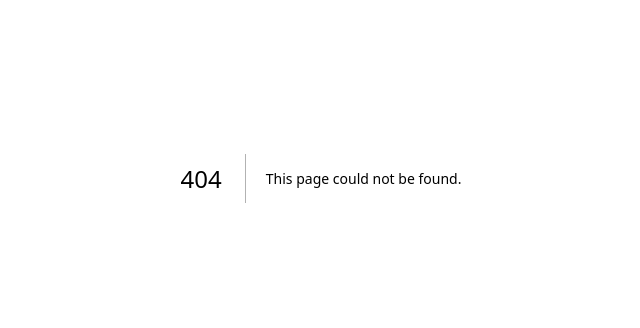
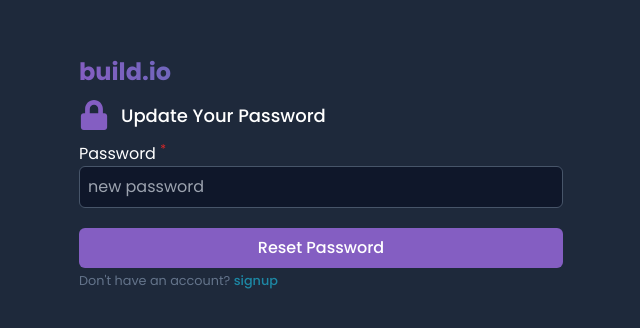
Before and after one commit to Blackbobs/build.io, a Next.js app: page /update-password in a window 1280 px wide. Before the commit this address had no page. Shown: the part 222-550 px from the top of the page, without its empty margins (319-959 px from the left). Built offline with nearby package versions, Linux system fonts and the light colour scheme.

Commit message:
feat:design the auth pages

```diff
--- a/package.json
+++ b/package.json
@@ -15,7 +15,7 @@
     "next": "14.2.3",
     "react": "^18",
     "react-dom": "^18",
-    "react-hook-form": "^7.52.0",
+    "react-hook-form": "^7.52.1",
     "react-hot-toast": "^2.4.1",
     "react-icons": "^5.2.1",
     "zod": "^3.23.8"
--- /dev/null
+++ b/src/app/(auth)/forgot-password/page.tsx
@@ -0,0 +1,9 @@
+import { ForgotPassword } from "@/components/AuthComponents";
+
+export default function page(){
+    return(
+        <div className="w-full h-screen flex items-center justify-center bg-slate-800">
+            <ForgotPassword/>
+        </div>
+    )
+}
--- /dev/null
+++ b/src/app/(auth)/update-password/page.tsx
@@ -0,0 +1,9 @@
+import { UpdatePassword } from "@/components/AuthComponents";
+
+export default function page(){
+    return(
+        <div className="w-full h-screen flex items-center justify-center bg-slate-800">
+            <UpdatePassword/>
+        </div>
+    )
+}
--- /dev/null
+++ b/src/components/AuthComponents/ForgotPassword.tsx
@@ -0,0 +1,77 @@
+'use client'
+import { resetPassword } from '@/utils/request/auth';
+import React from 'react'
+import { useForm } from 'react-hook-form';
+import { FaLock } from "react-icons/fa";
+import Loader from '../BasicComponents/Loader/Loader';
+import Link from 'next/link';
+
+const ForgotPassword: React.FC = () => {
+    const {
+        register,
+        handleSubmit,
+        formState: { errors, isSubmitting },
+        reset,
+      } = useForm();
+
+    //   const handleResetEmail = async (data) => {
+    //     try {
+    //       const response = await resetPassword(data);
+    //       console.log(response);
+    //       reset();
+    //     } catch (error) {
+    //       console.log(error);
+    //     }
+    //   };
+  return (
+    <section className='w-full md:max-w-[500px] text-white p-2'>
+<div className='my-3'><h1 className='logo_gradient text-2xl font-bold'>build.io</h1></div>
+<form>
+    <div className='flex items-center gap-3'>
+        <FaLock className='text-brand' size={30}/>
+        <h2 className='text-[18px] font-medium capitalize'>Reset your password</h2>
+    </div>
+    <div className="my-3">
+            <label className="block capitalize" htmlFor="email">
+              email <sup className="text-red-600">*</sup>
+            </label>
+            <input
+              {...register("email")}
+              className="bg-slate-900 p-2 border border-slate-600 rounded-md focus:outline-none w-full"
+              type="email"
+              placeholder="email"
+            />
+            <div>
+              {errors.email && (
+                <small className="text-red-500">{`${errors.email.message}`}</small>
+              )}
+            </div>
+          </div>
+          <div className="my-5 w-full">
+          <button
+            disabled
+            className="p-2 bg-brand rounded-md capitalize w-full focus:outline-none font-medium"
+            type="submit"
+          >
+            {" "}
+            {isSubmitting ? (
+              <div>
+                <Loader />
+              </div>
+            ) : (
+              <span>send email</span>
+            )}
+          </button>
+          <small className="text-slate-500">
+            Don't have an account?{" "}
+            <Link className="text-secondary font-medium" href={"/signup"}>
+              signup
+            </Link>
+          </small>
+        </div>
+</form>
+    </section>
+  )
+}
+
+export default ForgotPassword
--- a/src/components/AuthComponents/Login.tsx
+++ b/src/components/AuthComponents/Login.tsx
@@ -1,13 +1,14 @@
-import { signInWithEmail } from '@/utils/request/auth';
-import { userSchema } from '@/utils/schema';
-import { userType } from '@/utils/types';
-import { zodResolver } from '@hookform/resolvers/zod';
-import Link from 'next/link'
-import React from 'react'
-import { useForm } from 'react-hook-form';
-import Loader from '../BasicComponents/Loader/Loader';
+"use client";
+import React from "react";
+import { useForm } from "react-hook-form";
+import { login } from "@/utils/request/auth";
+import { userSchema } from "@/utils/schema";
+import { userType } from "@/utils/types";
+import { zodResolver } from "@hookform/resolvers/zod";
+import Link from "next/link";
+import Loader from "../BasicComponents/Loader/Loader";
 
-const Login = () => {
+const Login: React.FC = () => {
   const {
     register,
     handleSubmit,
@@ -17,9 +18,9 @@ const Login = () => {
     resolver: zodResolver(userSchema),
   });
 
-      const handleSignUp = async (data: userType) => {
+  const handleLogin = async (data: userType) => {
     try {
-          const response = await signInWithEmail(data);
+      const response = await login(data);
       console.log(response);
       reset();
     } catch (error) {
@@ -28,29 +29,44 @@ const Login = () => {
   };
 
   return (
-    <section className='w-full md:max-w-[500px] text-white p-2'>
-        <div className='my-3'><h1 className='logo_gradient text-2xl font-bold'>build.io</h1></div>
-        <form onSubmit={handleSubmit(handleSignUp)}>
-            <div className='leading-5 my-3'>
-                <h2 className='mt-3 font-medium'>Welcome back</h2>
-                <small className='text-slate-500'>Start collaborating with your team today</small>
+    <section className="w-full md:max-w-[500px] text-white p-2">
+      <div className="my-3">
+        <h1 className="logo_gradient text-2xl font-bold">build.io</h1>
+      </div>
+      <form onSubmit={handleSubmit(handleLogin)}>
+        <div className="leading-5 my-3">
+          <h2 className="mt-3 font-medium">Welcome back</h2>
+          <small className="text-slate-500">
+            Start collaborating with your team today
+          </small>
         </div>
         <div>
-
-                <div className='my-3'>
-                    <label className='block capitalize' htmlFor="email">email <sup className='text-red-600'>*</sup></label>
+          <div className="my-3">
+            <label className="block capitalize" htmlFor="email">
+              email <sup className="text-red-600">*</sup>
+            </label>
             <input
               {...register("email")}
-                     className='bg-slate-900 p-2 border border-slate-600 rounded-md focus:outline-none w-full' type="email" placeholder='email' />
+              className="bg-slate-900 p-2 border border-slate-600 rounded-md focus:outline-none w-full"
+              type="email"
+              placeholder="email"
+            />
             <div>
               {errors.email && (
                 <small className="text-red-500">{`${errors.email.message}`}</small>
               )}
             </div>
           </div>
-                <div className='my-3'>
-                    <label className='block capitalize' htmlFor="password">password <sup className='text-red-600'>*</sup></label>
-                    <input  {...register("password")} className='bg-slate-900 p-2 border border-slate-600 rounded-md focus:outline-none w-full' type="password" placeholder='password' />
+          <div className="my-3">
+            <label className="block capitalize" htmlFor="password">
+              password <sup className="text-red-600">*</sup>
+            </label>
+            <input
+              {...register("password")}
+              className="bg-slate-900 p-2 border border-slate-600 rounded-md focus:outline-none w-full"
+              type="password"
+              placeholder="password"
+            />
             <div>
               {errors.password && (
                 <small className="text-red-500">{`${errors.password.message}`}</small>
@@ -58,20 +74,31 @@ const Login = () => {
             </div>
           </div>
         </div>
-            <div className='my-5 w-full'>
-                <button disabled className='p-2 bg-brand rounded-md capitalize w-full focus:outline-none font-medium' type="submit"> {isSubmitting ? (
+        <div className="my-5 w-full">
+          <button
+            disabled
+            className="p-2 bg-brand rounded-md capitalize w-full focus:outline-none font-medium"
+            type="submit"
+          >
+            {" "}
+            {isSubmitting ? (
               <div>
                 <Loader />
               </div>
             ) : (
               <span>login</span>
-            )}</button>
-                <small className='text-slate-500'>Don't have an account? <Link className='text-secondary font-medium' href={'/signup'}>signup</Link></small>
+            )}
+          </button>
+          <small className="text-slate-500">
+            Don't have an account?{" "}
+            <Link className="text-secondary font-medium" href={"/signup"}>
+              signup
+            </Link>
+          </small>
         </div>
-
       </form>
     </section>
-  )
-}
+  );
+};
 
-export default Login
+export default Login;
--- /dev/null
+++ b/src/components/AuthComponents/UpdatePassword.tsx
@@ -0,0 +1,67 @@
+'use client'
+import React from 'react'
+import { useForm } from 'react-hook-form';
+import { FaLock } from "react-icons/fa";
+import Loader from '../BasicComponents/Loader/Loader';
+import Link from 'next/link';
+
+const UpdatePassword: React.FC = () => {
+    const {
+        register,
+        handleSubmit,
+        formState: { errors, isSubmitting },
+        reset,
+      } = useForm();
+
+  return (
+    <section className='w-full md:max-w-[500px] text-white p-2'>
+    <div className='my-3'><h1 className='logo_gradient text-2xl font-bold'>build.io</h1></div>
+    <form>
+        <div className='flex items-center gap-3'>
+            <FaLock className='text-brand' size={30}/>
+            <h2 className='text-[18px] font-medium capitalize'>Update your password</h2>
+        </div>
+        <div className="my-3">
+                <label className="block capitalize" htmlFor="password">
+                  password <sup className="text-red-600">*</sup>
+                </label>
+                <input
+                  {...register("password")}
+                  className="bg-slate-900 p-2 border border-slate-600 rounded-md focus:outline-none w-full"
+                  type="password"
+                  placeholder="new password"
+                />
+                <div>
+                  {errors.password && (
+                    <small className="text-red-500">{`${errors.password.message}`}</small>
+                  )}
+                </div>
+              </div>
+              <div className="my-5 w-full">
+              <button
+                disabled
+                className="p-2 bg-brand rounded-md capitalize w-full focus:outline-none font-medium"
+                type="submit"
+              >
+                {" "}
+                {isSubmitting ? (
+                  <div>
+                    <Loader />
+                  </div>
+                ) : (
+                  <span>reset password</span>
+                )}
+              </button>
+              <small className="text-slate-500">
+                Don't have an account?{" "}
+                <Link className="text-secondary font-medium" href={"/signup"}>
+                  signup
+                </Link>
+              </small>
+            </div>
+    </form>
+        </section>
+  )
+}
+
+export default UpdatePassword
--- a/src/components/AuthComponents/index.ts
+++ b/src/components/AuthComponents/index.ts
@@ -1,5 +1,7 @@
 import CreateAccount from "./CreateAccount";
 import Login from "./Login";
 import VerifyEmail from "./VerifyEmail";
+import ForgotPassword from "./ForgotPassword";
+import UpdatePassword from "./UpdatePassword";
 
-export{CreateAccount, Login, VerifyEmail}
+export{CreateAccount, Login, VerifyEmail, ForgotPassword, UpdatePassword}
--- a/src/utils/request/auth.ts
+++ b/src/utils/request/auth.ts
@@ -1,6 +1,7 @@
 import {supabase} from '../../supabase/client'
 import { userType } from '../types';
 import { successToast, errorToast } from '../Toaster/toast';
+import { FieldValues } from 'react-hook-form';
 
 export async function createUser(data: userType) {
     const {email, password} =  data;
```
Also changed, not shown: 1 other file (tests, documents, lock files or other folders). Lines whose indentation alone changed are shown as unchanged.
